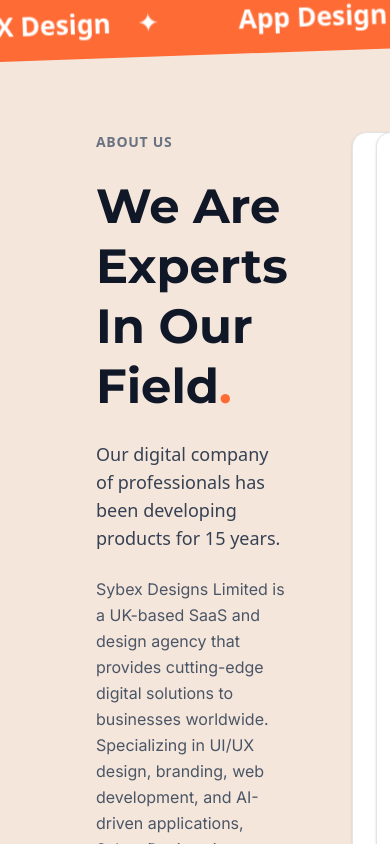
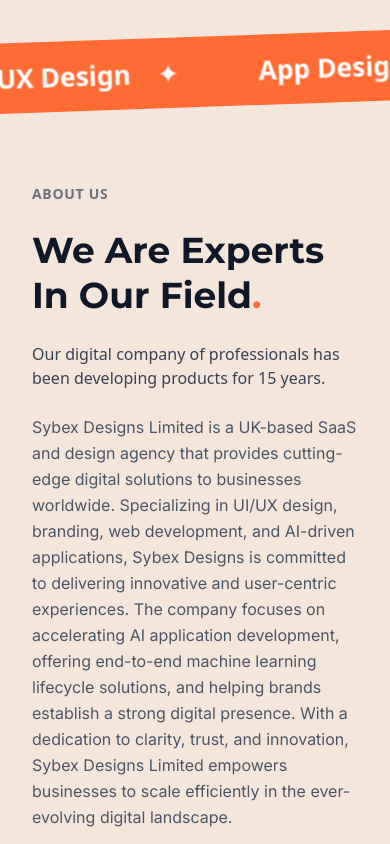
Before and after one commit to Agent-006/digitalcraving.agency, a Next.js app: page / in a window 390 px wide. Shown: the part 1940-2784 px from the top of the page. Built offline with nearby package versions, Linux system fonts and the light colour scheme.

Commit message:
feat: enhance layout and responsiveness of Portfolio, About, Services, Blog, Testimonials, Contact sections; update padding and grid configurations

```diff
--- a/src/app/(app)/page.tsx
+++ b/src/app/(app)/page.tsx
@@ -4,7 +4,6 @@
 import { VerticalLabels } from "@/components/VerticalLabels";
 import { HeroSection } from "@/components/HeroSection";
 import { Statistics } from "@/components/Statistics";
-import { ScrollingBanner } from "@/components/ScrollingBanner";
 import { AboutSection } from "@/components/AboutSection";
 import { PortfolioSection } from "@/components/PortfolioSection";
 import { ServicesSection } from "@/components/ServicesSection";
@@ -15,32 +14,46 @@
 
 export default function PortfolioPage() {
     return (
-        <main className="relative min-h-screen overflow-hidden bg-[#F5E6DC]">
+        <main className="relative min-h-screen overflow-x-hidden bg-[#F5E6DC] flex flex-col">
             {/* Hero Section with Dark Background */}
-            <div className="bg-black">
+            <div className="bg-black w-full">
+                <div className="mx-auto w-full max-w-[1600px] px-4 sm:px-6 md:px-8 lg:px-12 xl:px-20">
                     <Navigation />
                     <VerticalLabels />
                     <HeroSection />
                     <Statistics />
                 </div>
+            </div>
 
             {/* About Section */}
+            <section className="w-full mx-auto max-w-[1600px] px-4 sm:px-6 md:px-8 lg:px-12 xl:px-20">
                 <AboutSection />
+            </section>
 
             {/* Services Section */}
+            <section className="w-full mx-auto max-w-[1600px] px-4 sm:px-6 md:px-8 lg:px-12 xl:px-20">
                 <ServicesSection />
+            </section>
 
             {/* Portfolio Section */}
+            <section className="w-full mx-auto max-w-[1600px] px-4 sm:px-6 md:px-8 lg:px-12 xl:px-20">
                 <PortfolioSection />
+            </section>
 
             {/* Blog Section */}
+            <section className="w-full mx-auto max-w-[1600px] px-4 sm:px-6 md:px-8 lg:px-12 xl:px-20">
                 <BlogSection />
+            </section>
 
             {/* Testimonials Section */}
+            <section className="w-full mx-auto max-w-[1600px] px-4 sm:px-6 md:px-8 lg:px-12 xl:px-20">
                 <TestimonialsSection />
+            </section>
 
             {/* Contact Section */}
+            <section className="w-full mx-auto max-w-[1600px] px-4 sm:px-6 md:px-8 lg:px-12 xl:px-20">
                 <ContactSection />
+            </section>
 
             {/* Footer */}
             <Footer />
--- a/src/components/AboutSection.tsx
+++ b/src/components/AboutSection.tsx
@@ -14,22 +14,19 @@
       </div>
 
       {/* Main Content */}
-      <div className="max-w-[1400px] mx-auto px-24">
-        <div className="grid grid-cols-[1fr_1.2fr] gap-16 mb-20">
+      <div className="max-w-[1400px] mx-auto px-4 sm:px-6 md:px-8 lg:px-12 xl:px-24">
+        <div className="grid grid-cols-1 lg:grid-cols-[1fr_1.2fr] gap-8 lg:gap-16 mb-20">
           {/* Left - About Text */}
           <div className="space-y-6">
             <div className="text-sm font-semibold text-gray-500 tracking-wider uppercase">
               About Us
             </div>
-
-            <h2 className="text-5xl font-bold text-gray-900 leading-tight font-[family-name:var(--font-montserrat)]">
+            <h2 className="text-4xl sm:text-5xl font-bold text-gray-900 leading-tight font-[family-name:var(--font-montserrat)]">
               We Are Experts<br />In Our Field<span className="text-(--accent-orange)">.</span>
             </h2>
-
-            <p className="text-lg text-gray-700 font-medium">
+            <p className="text-base sm:text-lg text-gray-700 font-medium">
               Our digital company of professionals has been developing products for 15 years.
             </p>
-
             <div className="text-gray-600 leading-relaxed space-y-4 font-[family-name:var(--font-inter)]">
               <p>
                 Sybex Designs Limited is a UK-based SaaS and design agency that provides cutting-edge digital solutions to businesses worldwide. Specializing in UI/UX design, branding, web development, and AI-driven applications, Sybex Designs is committed to delivering innovative and user-centric experiences. The company focuses on accelerating AI application development, offering end-to-end machine learning lifecycle solutions, and helping brands establish a strong digital presence. With a dedication to clarity, trust, and innovation, Sybex Designs Limited empowers businesses to scale efficiently in the ever-evolving digital landscape.
@@ -41,7 +38,7 @@
           </div>
 
           {/* Right - Timeline Cards */}
-          <div className="grid grid-cols-2 gap-6">
+          <div className="grid grid-cols-1 sm:grid-cols-2 gap-6">
             <TimelineCard
               icon={Sparkles}
               iconColor="text-indigo-600"
@@ -51,7 +48,6 @@
               year="2020"
               yearBgColor="bg-indigo-100 text-indigo-700"
             />
-
             <TimelineCard
               icon={TrendingUp}
               iconColor="text-blue-600"
@@ -61,7 +57,6 @@
               year="2024"
               yearBgColor="bg-blue-100 text-blue-700"
             />
-
             <TimelineCard
               icon={Rocket}
               iconColor="text-purple-600"
@@ -71,7 +66,6 @@
               year="2022"
               yearBgColor="bg-purple-100 text-purple-700"
             />
-
             <TimelineCard
               icon={Lightbulb}
               iconColor="text-teal-600"
@@ -85,7 +79,7 @@
         </div>
 
         {/* Statistics */}
-        <div className="grid grid-cols-4 gap-6">
+        <div className="grid grid-cols-2 sm:grid-cols-4 gap-6">
           <StatisticCard
             value="100+"
             label="Projects Completed"
--- a/src/components/BlogSection.tsx
+++ b/src/components/BlogSection.tsx
@@ -82,13 +82,13 @@
                 <div className="absolute inset-0 bg-gradient-to-b from-[#FFB088] to-[#FF8C5A] rounded-full blur-3xl" />
             </div>
 
-            <div className="relative max-w-[1400px] mx-auto px-24">
-                <div className="flex items-center justify-between mb-12">
+            <div className="relative max-w-[1400px] mx-auto px-4 sm:px-6 md:px-8 lg:px-12 xl:px-24">
+                <div className="flex flex-col md:flex-row items-center justify-between mb-12 gap-6">
                     <motion.h2
                         initial={{ opacity: 0, y: 30 }}
                         animate={{ opacity: 1, y: 0 }}
                         transition={{ duration: 0.8 }}
-                        className="text-5xl font-bold text-[#FFFBEA] font-[family-name:var(--font-montserrat)]"
+                        className="text-3xl sm:text-4xl md:text-5xl font-bold text-[#FFFBEA] font-[family-name:var(--font-montserrat)]"
                     >
                         From my blog post
                     </motion.h2>
@@ -98,7 +98,7 @@
                             backgroundColor: "#FF7F50",
                             color: "#fff",
                         }}
-                        className="text-xl font-bold text-white hover:text-(--accent-orange) transition-colors px-6 py-2 rounded-lg"
+                        className="text-base sm:text-lg md:text-xl font-bold text-white hover:text-(--accent-orange) transition-colors px-6 py-2 rounded-lg"
                     >
                         See All
                     </motion.button>
--- a/src/components/ContactSection.tsx
+++ b/src/components/ContactSection.tsx
@@ -15,7 +15,7 @@
                 initial={{ opacity: 0, y: 60 }}
                 animate={{ opacity: 1, y: 0 }}
                 transition={{ duration: 0.8 }}
-                className="max-w-[1200px] mx-auto px-24"
+                className="max-w-[1200px] mx-auto px-4 sm:px-6 md:px-8 lg:px-12 xl:px-24"
             >
                 <motion.h2
                     initial={{ opacity: 0, y: 40 }}
--- a/src/components/Footer.tsx
+++ b/src/components/Footer.tsx
@@ -17,9 +17,9 @@
 export function Footer() {
     return (
         <footer className="relative bg-[#171717] rounded-t-[50px] pt-16 pb-8">
-            <div className="max-w-[1400px] mx-auto px-24">
+            <div className="max-w-[1400px] mx-auto px-4 sm:px-6 md:px-8 lg:px-12 xl:px-24">
                 {/* Header */}
-                <div className="flex items-center justify-between mb-16">
+                <div className="flex flex-col md:flex-row items-center justify-between mb-16 gap-8">
                     <h2 className="text-7xl font-semibold text-[#FCFCFD] font-[family-name:var(--font-montserrat)]">
                         Lets Connect there
                     </h2>
@@ -32,7 +32,7 @@
                 <Separator className="bg-gray-700 mb-16" />
 
                 {/* Main Content */}
-                <div className="grid grid-cols-4 gap-16 mb-16">
+                <div className="grid grid-cols-1 sm:grid-cols-2 lg:grid-cols-4 gap-8 lg:gap-16 mb-16">
                     {/* Logo & Description */}
                     <div className="space-y-8">
                         <LogoIcon width={368} height={103} />
@@ -101,7 +101,7 @@
                 <Separator className="bg-gray-700 mb-8" />
 
                 {/* Copyright */}
-                <div className="flex items-center justify-between text-2xl text-[#FCFCFD]">
+                <div className="flex flex-col md:flex-row items-center justify-between text-base sm:text-lg md:text-2xl text-[#FCFCFD] gap-4">
                     <p>Copyright© 2023 Jayesh. All Rights Reserved.</p>
                     <p>User Terms & Conditions | Privacy Policy</p>
                 </div>
--- a/src/components/ServicesSection.tsx
+++ b/src/components/ServicesSection.tsx
@@ -20,13 +20,13 @@
                 <div className="absolute inset-0 bg-gradient-to-b from-[#FFB088] to-[#FF8C5A] rounded-full blur-3xl" />
             </div>
 
-            <div className="relative max-w-[1400px] mx-auto px-24">
-                <div className="flex items-start justify-between mb-16">
-                    <h2 className="text-5xl font-bold text-white font-[family-name:var(--font-montserrat)]">
+            <div className="relative max-w-[1400px] mx-auto px-4 sm:px-6 md:px-8 lg:px-12 xl:px-24">
+                <div className="flex flex-col md:flex-row items-start justify-between mb-16 gap-8">
+                    <h2 className="text-3xl sm:text-4xl md:text-5xl font-bold text-white font-[family-name:var(--font-montserrat)]">
                         My{" "}
                         <span className="text-(--accent-orange)">Services</span>
                     </h2>
-                    <p className="text-white text-lg max-w-xl leading-relaxed">
+                    <p className="text-base sm:text-lg text-white max-w-xl leading-relaxed">
                         Lorem ipsum dolor sit amet, consectetur adipiscing elit.
                         Duis lacus nunc, posuere in justo vulputate, bibendum
                         sodales
--- a/src/components/TestimonialsSection.tsx
+++ b/src/components/TestimonialsSection.tsx
@@ -64,7 +64,7 @@
 
   return (
     <section className="relative bg-[#171717] py-20">
-      <div className="max-w-[1400px] mx-auto px-24">
+  <div className="max-w-[1400px] mx-auto px-4 sm:px-6 md:px-8 lg:px-12 xl:px-24">
         <motion.div
           initial={{ opacity: 0, y: 40 }}
           animate={{ opacity: 1, y: 0 }}
```
Lines whose indentation alone changed are shown as unchanged.
